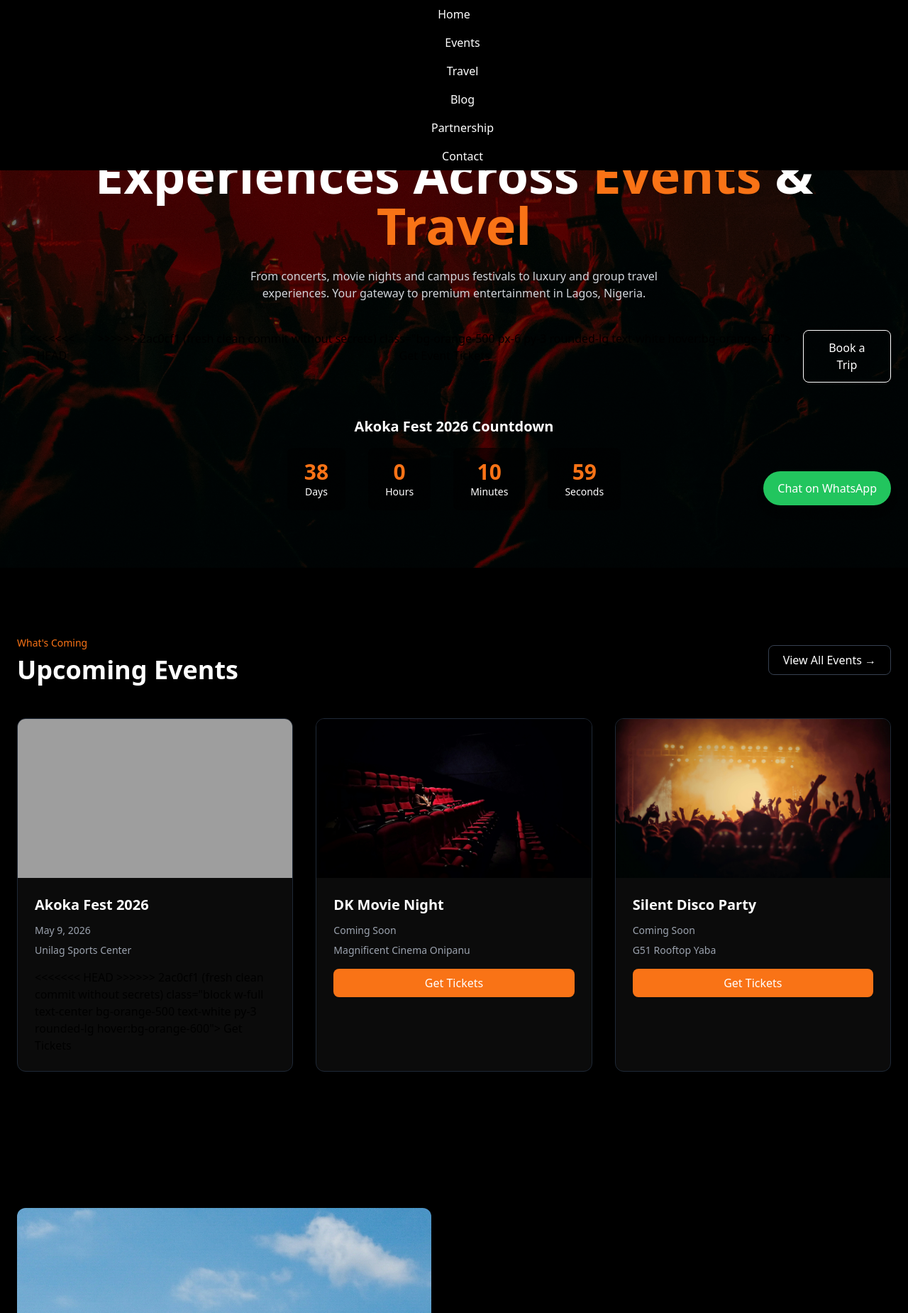
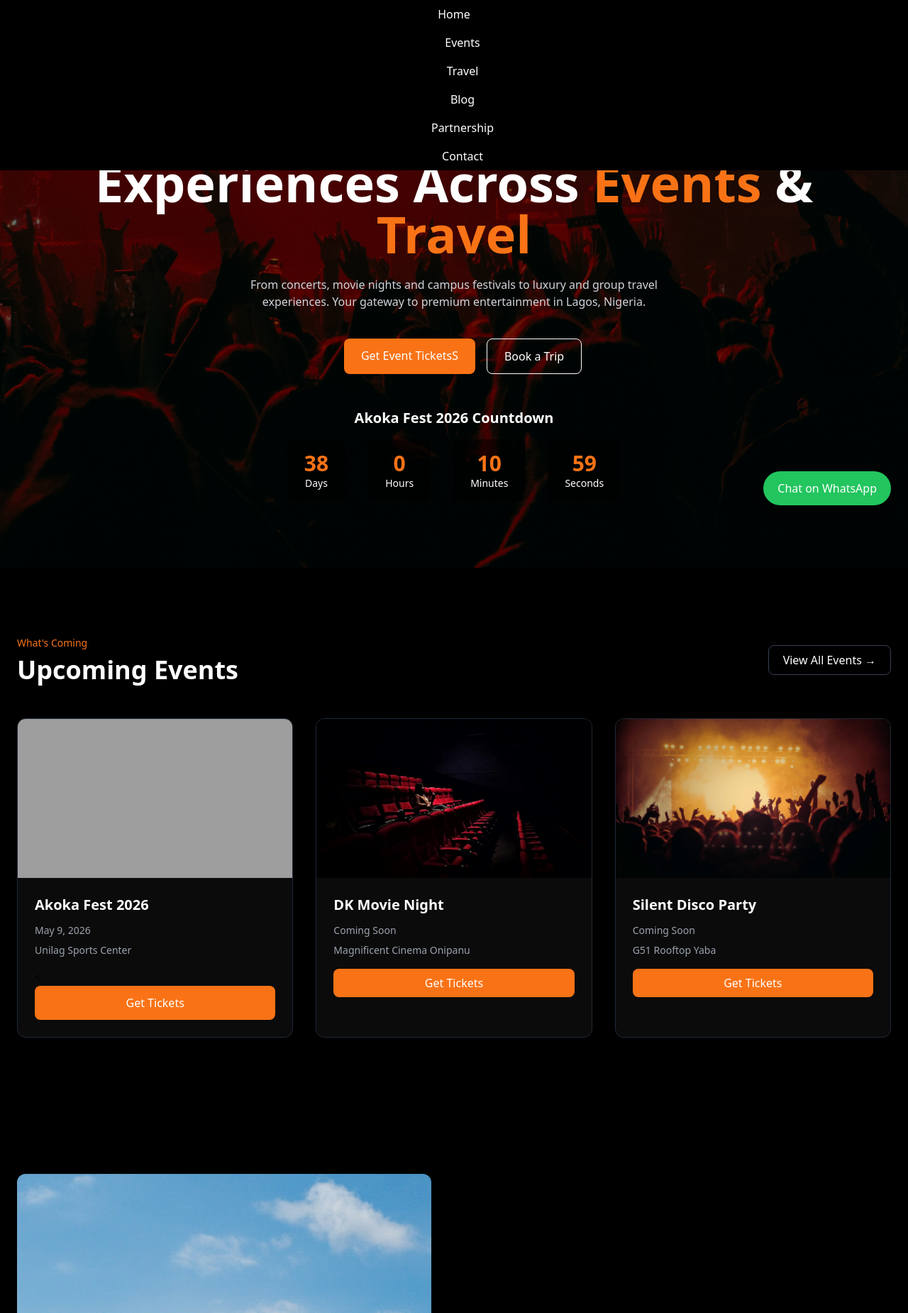
Before and after one commit to josephsam-dev/dk-experiences, a Django app: page / in a window 1280 px wide. Shown: the part 64-1914 px from the top of the page at 71% size. Run offline with Django 5.2, Linux system fonts and the light colour scheme; data that the repository does not hold is empty; some libraries are stand-ins or nearby versions; grey boxes are pictures that could not be loaded.

Commit message:
fully removed all merge conflicts

```diff
--- a/templates/home.html
+++ b/templates/home.html
@@ -31,14 +31,12 @@ Your gateway to premium entertainment in Lagos, Nigeria.
 
 <div class="flex justify-center gap-4">
 
-<<<<<<< HEAD
-<a href="{% url 'buy_ticket' 1 %}"
-=======
-<a href="/travel/event/{{ event.id }}/tickets/"
->>>>>>> 2ac0cf1 (fresh clean commit without secrets)
+
+<<a href="{% url 'buy_ticket' 1 %}"
 class="bg-orange-500 px-6 py-3 rounded-lg text-white hover:bg-orange-600">
-Get Event Tickets
+Get Event TicketsS
 </a>
+
 
 <a href="/travel"
 class="border border-white px-6 py-3 rounded-lg text-white hover:bg-white hover:text-black">
@@ -120,15 +118,11 @@ Akoka Fest 2026
 <p class="text-gray-400 text-sm mb-2">May 9, 2026</p>
 <p class="text-gray-400 text-sm mb-4">Unilag Sports Center</p>
 
-<<<<<<< HEAD
-<a href="{% url 'buy_ticket' 1 %}"
-=======
-<a href="/travel/event/{{ event.id }}/tickets/"
->>>>>>> 2ac0cf1 (fresh clean commit without secrets)
+
+<<a href="{% url 'buy_ticket' 1 %}"
    class="block w-full text-center bg-orange-500 text-white py-3 rounded-lg hover:bg-orange-600">
    Get Tickets
 </a>
-
 </div>
 </div>
 
```
